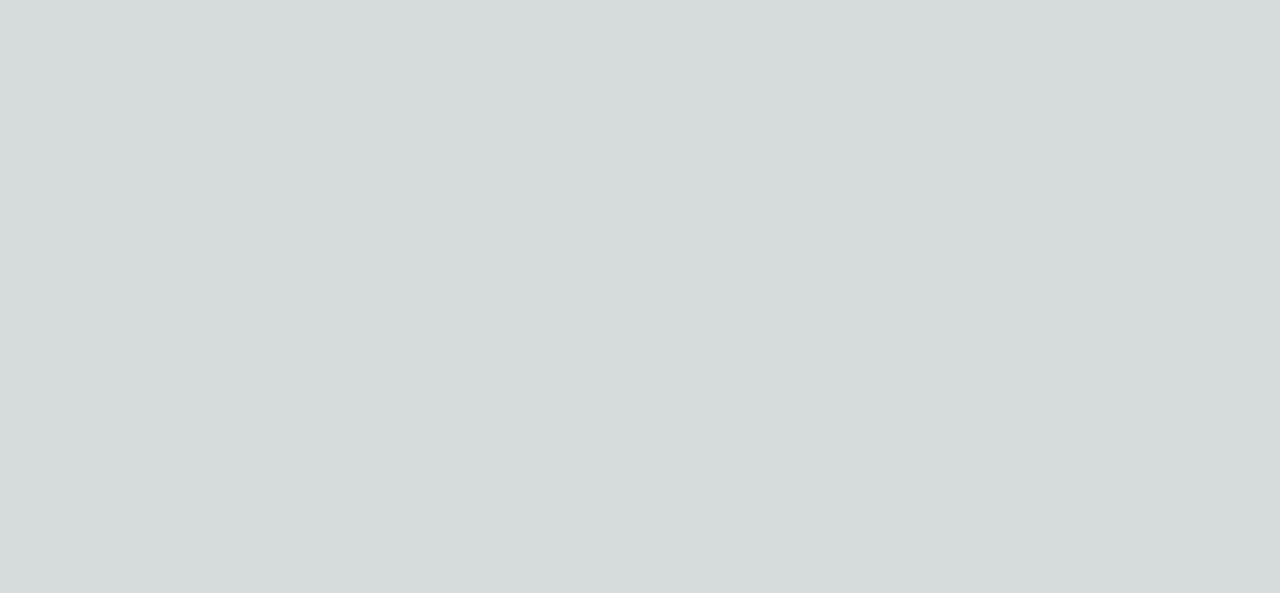
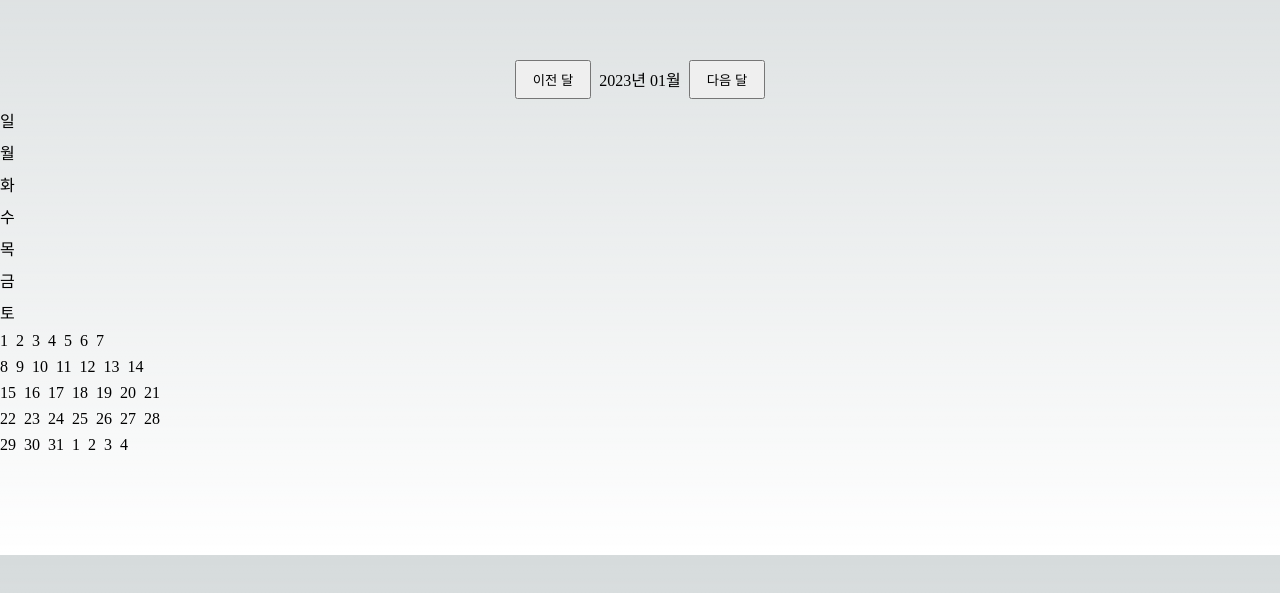
Before and after one commit to joo98e/calendar-app, a Next.js app: page /practice in a window 1280 px wide. Shown: the part 145-738 px from the top of the page. Built offline with nearby package versions, Linux system fonts and the light colour scheme.

Commit message:
feat - hooks

```diff
--- /dev/null
+++ b/components/Calendar/hooks/types.ts
@@ -0,0 +1,12 @@
+export interface GetWeeksInfoResult {
+  currentYear: number;
+  currentMonth: number;
+  weeks: WeeksInfo[];
+}
+
+export type WeeksInfo = DayInfo[];
+
+interface DayInfo {
+  d: string;
+  D: number;
+}
--- /dev/null
+++ b/components/Calendar/hooks/useCalendar.ts
@@ -0,0 +1,54 @@
+import { useState } from "react";
+import moment, { Moment } from "moment/moment";
+import "moment/locale/ko";
+import { GetWeeksInfoResult, WeeksInfo } from "./types";
+
+moment.locale("ko");
+
+export default function useCalendar() {
+  const [getMoment, setMoment] = useState<Moment>(moment());
+
+  function getFormat(format: string) {
+    return getMoment.format(format);
+  }
+
+  function getWeeksInfo(): GetWeeksInfoResult {
+    const result: GetWeeksInfoResult = {
+      currentYear: getMoment.year(),
+      currentMonth: getMoment.month() + 1,
+      weeks: [],
+    };
+
+    const startWeekNum = getMoment.clone().startOf("month").week();
+    const endWeekNum = getMoment.clone().endOf("month").week() === 1 ? 53 : getMoment.clone().endOf("month").week();
+
+    for (let currentWeekNum = startWeekNum; currentWeekNum <= endWeekNum; currentWeekNum++) {
+      const currentWeekInfos: WeeksInfo = Array(7)
+        .fill(0)
+        .map((data, index) => {
+          const days = getMoment.clone().startOf("year").week(currentWeekNum).startOf("week").add(index, "day");
+          return {
+            d: days.format("dddd"),
+            D: Number(days.format("D")),
+          };
+        });
+
+      result.weeks.push(currentWeekInfos);
+    }
+
+    return result;
+  }
+
+  function handleClickPrevMonth() {}
+
+  function handleClickNextMonth() {}
+
+  return {
+    getMoment: getMoment,
+    setMoment: setMoment,
+    getFormat: getFormat,
+    getWeeksInfo: getWeeksInfo,
+    handleClickPrevMonth: handleClickPrevMonth,
+    handleClickNextMonth: handleClickNextMonth,
+  };
+}
--- a/components/Calendar/organisms/Calendar.tsx
+++ b/components/Calendar/organisms/Calendar.tsx
@@ -1,6 +1,8 @@
 import styled from "@emotion/styled";
 import { useState } from "react";
 import moment, { Moment } from "moment";
+import useCalendar from "../hooks/useCalendar";
+import { GetWeeksInfoResult } from "../hooks/types";
 
 const Container = styled.div`
   display: flex;
@@ -8,12 +10,70 @@ const Container = styled.div`
   gap: 0.3rem;
 `;
 
+const CalendarHeader = styled.div`
+  display: flex;
+  justify-content: center;
+  align-items: center;
+  gap: 0.5rem;
+  padding: 0.3rem 0;
+`;
+
+const CalendarBody = styled.div`
+  display: flex;
+  flex-direction: column;
+  gap: 0.5rem;
+`;
+
+const CalendarWeek = styled.div`
+  display: flex;
+  gap: 0.5rem;
+`;
+
+const CalendarDay = styled.div``;
+
+const Paragraph = styled.p`
+  display: flex;
+  align-content: center;
+  font-size: 1rem;
+`;
+
+const Button = styled.button`
+  padding: 0.5rem 1rem;
+  box-sizing: border-box;
+  cursor: pointer;
+`;
+
 interface Props {}
 
 const Calendar = ({}: Props) => {
-  const [getMoment, setMoment] = useState<Moment>(moment());
+  const { getMoment, getFormat, setMoment, getWeeksInfo, handleClickPrevMonth, handleClickNextMonth } = useCalendar();
 
-  return <Container></Container>;
+  const weeksInfo: GetWeeksInfoResult = getWeeksInfo();
+
+  return (
+    <Container>
+      <CalendarHeader>
+        <Button>이전 달</Button>
+        <Paragraph>{getMoment.format("YYYY년 MM월")}</Paragraph>
+        <Button>다음 달</Button>
+      </CalendarHeader>
+      <CalendarBody>
+        {["일", "월", "화", "수", "목", "금", "토"].map((dddd, index) => (
+          <Paragraph key={index}>{dddd}</Paragraph>
+        ))}
+
+        {weeksInfo.weeks.map((weeks, index) => {
+          return (
+            <CalendarWeek key={index}>
+              {weeks.map((day) => {
+                return <CalendarDay key={day.D}>{day.D}</CalendarDay>;
+              })}
+            </CalendarWeek>
+          );
+        })}
+      </CalendarBody>
+    </Container>
+  );
 };
 
 export default Calendar;
--- a/pages/practice/index.tsx
+++ b/pages/practice/index.tsx
@@ -2,7 +2,9 @@ import styled from "@emotion/styled";
 import moment from "moment";
 import Calendar from "../../components/Calendar/organisms/Calendar";
 
-const Container = styled.div``;
+const Container = styled.div`
+  min-height: 500px;
+`;
 
 interface Props {}
 
@@ -11,9 +13,9 @@ const PracticePage = ({}: Props) => {
 
   return (
     <Container>
+      <div style={{ marginTop: "200px" }} />
       <Calendar />
     </Container>
   );
 };
-
 export default PracticePage;
```
